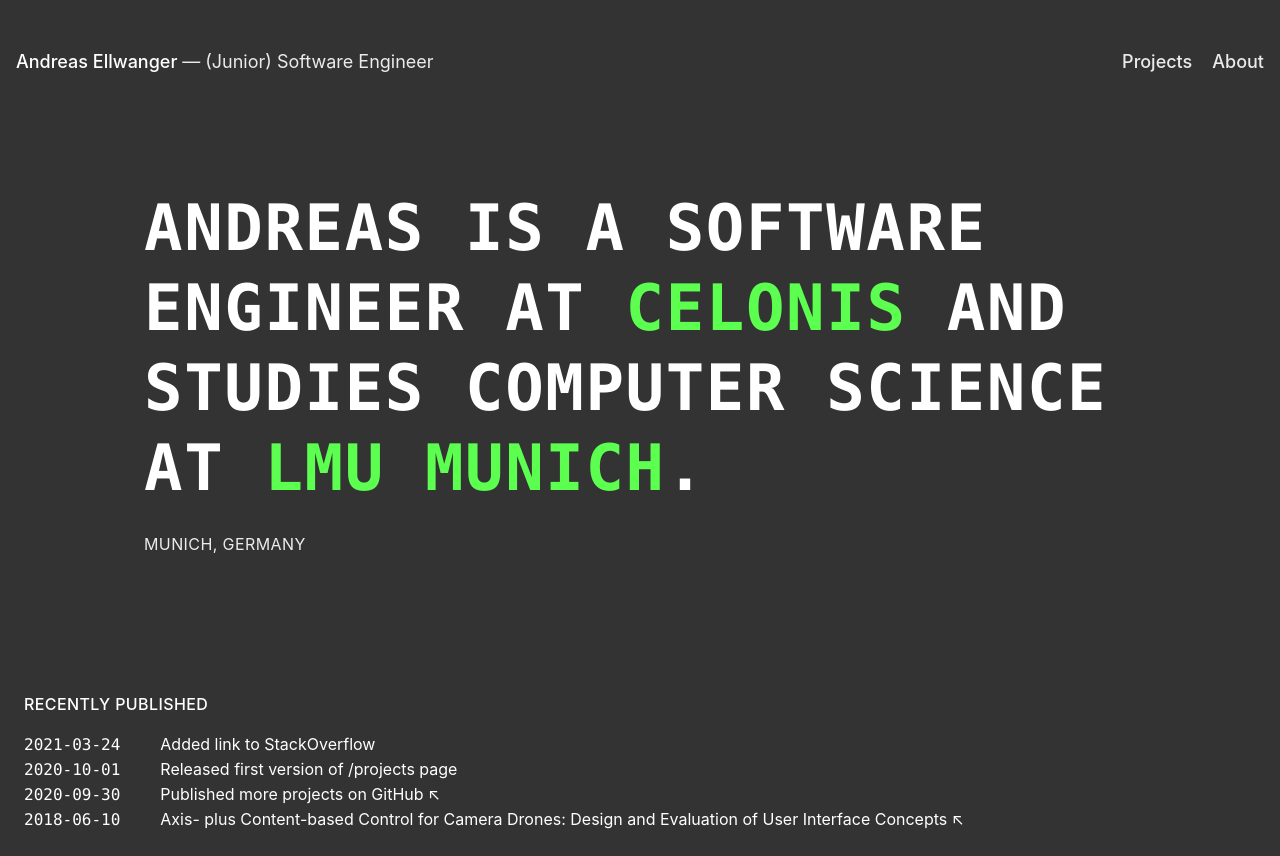
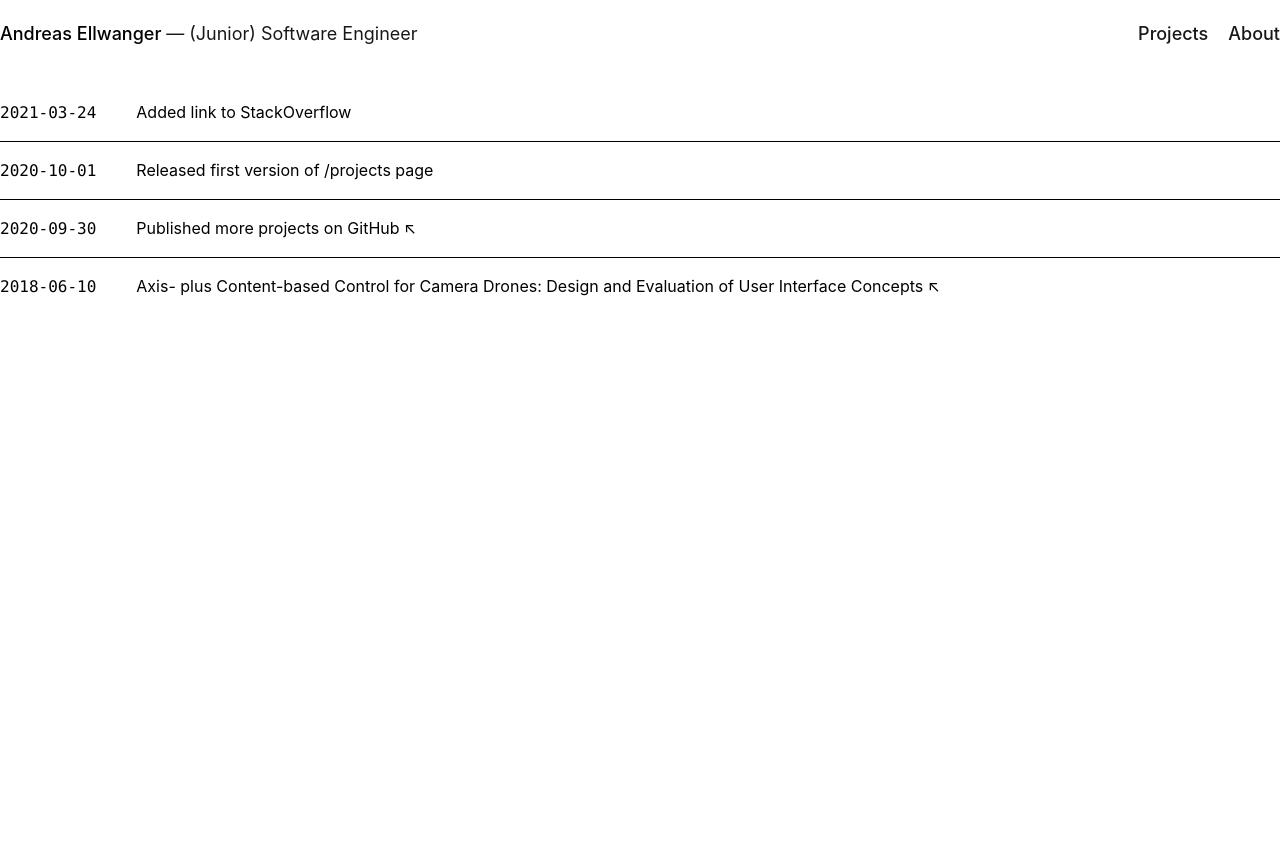
Before and after one commit to ndrsllwngr/andreasellwanger.com, a Next.js app: page / in a window 1280 px wide. After the commit the page ends 800 px from the top, so only its background shows below. Built offline with nearby package versions, Linux system fonts and the light colour scheme; what @tailwindcss/typography would draw is missing.

Commit message:
Switch to B&W, adapt layout

```diff
--- a/components/about.js
+++ b/components/about.js
@@ -4,7 +4,7 @@ const AboutLink = ({children, href}) => {
   return (
     <a
       href={href}
-      className="hover:bg-black rounded-md p-1 -m-1 font-bold"
+      className="hover:bg-black hover:text-white rounded-md p-1 -m-1 font-bold"
     >
       {children}
     </a>
@@ -14,13 +14,13 @@ const AboutLink = ({children, href}) => {
 export const About = () => {
   return (
     <div>
-      <div className="container max-w-2xl mx-auto pb-16 px-4 flex flex-col justify-center">
-        <p className="font-sans text-white text-lg">
+      <div className="flex flex-row flex-wrap container items-center justify-between mx-auto px-4 sm:px-0">
+        <p className="font-sans text-black text-lg">
           My name is Andreas Ellwanger. I am a postgraduate student, currently pursuing a Masters&apos; degree of
           Computer Sciences at LMU Munich, Germany. In 2018 I studied abroad at Leiden University,
           The Netherlands. I graduated in April 2018 at the LMU Munich with a Bachelor of Science in
           Media Informatics and Human-Computer Interaction. In 2020 I joined{' '}
-          <AboutLink href="https://www.celonis.com/">Celonis 🦄</AboutLink>, the market leader in Process Mining, as Junior
+          <AboutLink href="https://www.celonis.com/">Celonis</AboutLink>, the market leader in Process Mining, as Junior
           Software Engineer in the Core - Event
           Collection department. Before that, I worked remotely for a Berlin-based startup called{' '}
           <AboutLink href="https://aiderly.de/">Aiderly</AboutLink>{' '}
--- a/components/blog-preview.js
+++ b/components/blog-preview.js
@@ -28,48 +28,53 @@ BlogEntry.propTypes = {
   external: PropTypes.bool,
 }
 
+const blogEntries = [
+  {
+    id: 1,
+    title:'Added link to StackOverflow',
+    link:'/',
+    date:'2021-03-24',
+    external: false,
+  },
+  {
+    id: 2,
+    title:'Released first version of /projects page',
+    link:'/projects',
+    date:'2020-10-01',
+    external: false,
+  },
+  {
+    id: 3,
+    title:'Published more projects on GitHub',
+    link:'https://github.com/ndrsllwngr/',
+    date:'2020-09-30',
+    external: true,
+  },
+  {
+    id: 4,
+    title:'Axis- plus Content-based Control for Camera Drones: Design and Evaluation of User Interface Concepts',
+    link:'https://dl.acm.org/doi/10.1145/3213526.3213529',
+    date:'2018-06-10',
+    external: true,
+  },
+]
+
 export const BlogPreview = () => {
   return (
-    <div className="container mx-auto flex-col justify-center">
-      <div className="rounded-md p-6">
-        <div className="flex flex-col justify-center">
-          <h2 className="uppercase text-white dark:text-black font-medium tracking-wide mb-4">
-            Recently published
-          </h2>
-          <ul className="text-white dark:text-black">
-          <li>
-              <BlogEntry
-                link="/"
-                title="Added link to StackOverflow"
-                date="2021-03-24"
-              />
-            </li>
-            <li>
-              <BlogEntry
-                link="/projects"
-                title="Released first version of /projects page"
-                date="2020-10-01"
-              />
-            </li>
-            <li>
-              <BlogEntry
-                link="https://github.com/ndrsllwngr/"
-                title="Published more projects on GitHub"
-                date="2020-09-30"
-                external
-              />
-            </li>
-            <li>
-              <BlogEntry
-                link="https://dl.acm.org/doi/10.1145/3213526.3213529"
-                title="Axis- plus Content-based Control for Camera Drones: Design and Evaluation of User Interface Concepts"
-                date="2018-06-10"
-                external
-              />
-            </li>
-          </ul>
-        </div>
-      </div>
+    <div className="flex flex-row flex-wrap container items-center justify-center mx-auto mt-4">
+      <ListWithDividers items={blogEntries} />
     </div>
   )
 }
+
+const ListWithDividers = ({items = []}) => {
+  return (
+    <ul role="list" className="divide-y divide-black w-full">
+      {items.map((item) => (
+        <li key={item.id} className="px-4 py-4 sm:px-0">
+          <BlogEntry link={item.link} title={item.title} date={item.date} external={item.external} />
+        </li>
+      ))}
+    </ul>
+  )
+}
--- a/components/header.js
+++ b/components/header.js
@@ -8,7 +8,7 @@ const Page = ({ title, href }) => {
   return (
     <Link href={href}>
       <a
-        className={`font-medium text-lg text-white opacity-90 hover:opacity-100 ml-5 py-1 sm:py-0 ${
+        className={`font-medium text-lg text-black opacity-90 hover:opacity-100 ml-5 py-1 ${
           router.pathname === href
             ? 'underline'
             : 'no-underline'
@@ -23,13 +23,13 @@ const Page = ({ title, href }) => {
 export const Header = () => {
   // const router = useRouter()
   return (
-    <header className="bg-my-grey-2">
-      <div className="flex flex-row flex-wrap container items-center justify-between mx-auto my-12 px-4">
+    <header className="">
+      <div className="flex flex-row flex-wrap container items-center justify-between mx-auto px-4 sm:px-0 py-4">
         <div>
           <Link href="/">
             {/* <a className="text-black dark:text-white">●</a> */}
-            <a className="group font-medium text-white font-sans text-lg py-1 sm:py-0">
-              Andreas Ellwanger <span className="font-normal opacity-90 group-hover:opacity-100">— (Junior) Software Engineer</span>
+            <a className="group font-medium text-black font-sans text-lg py-1 sm:py-0">
+              Andreas Ellwanger <span className="font-normal opacity-90 group-hover:opacity-100 inline-block md:inline">— (Junior) Software Engineer</span>
             </a>
           </Link>
         </div>
--- a/components/hero.js
+++ b/components/hero.js
@@ -4,7 +4,7 @@ const HeroLink = ({children, href}) => {
   return (
     <a
       href={href}
-      className="hover:bg-black rounded-md p-3 -m-3 font-bold text-celonis"
+      className="hover:bg-black hover:text-white rounded-md px-2 -mx-2 font-bold text-black"
     >
       {children}
     </a>
@@ -14,7 +14,7 @@ const HeroLink = ({children, href}) => {
 export const Hero = () => {
   return (
     <section className="container max-w-5xl mx-auto my-12 py-16 px-4 flex flex-col justify-center">
-      <h1 className="text-white font-bold text-4xl md:text-[4rem] tracking-wide font-mono uppercase leading-tight md:leading-tight">
+      <h1 className="text-black font-bold text-4xl md:text-[4rem] tracking-wide font-sans uppercase leading-tight md:leading-tight">
         Andreas is a Software Engineer at{' '}
         <HeroLink
           href="https://www.celonis.com"
--- a/components/project.js
+++ b/components/project.js
@@ -6,18 +6,18 @@ export const Project = ({ css, title, date, stack, url, list }) => {
   return (
     <section className={css}>
       <header>
-        <h3 className="font-sans font-bold text-white">
+        <h3 className="font-sans font-bold text-black">
           <a className="inline-flex" href={url}>
             <span>{title} ↖</span>
           </a>
         </h3>
-        <p className="font-sans text-white opacity-90">
+        <p className="font-sans text-black opacity-90">
           {date} | {stack}
         </p>
       </header>
       <ul>
         {list.map((text, i) => (
-          <li key={i} className="mt-1 font-sans text-white leading-normal">
+          <li key={i} className="mt-1 font-sans text-black leading-normal">
             <span className="absolute -ml-3 sm:-ml-3 select-none font-bold transform -translate-y-px">
               ›
             </span>
--- a/pages/_document.js
+++ b/pages/_document.js
@@ -67,7 +67,7 @@ class NextSite extends Document {
 						ampOnly={<script async custom-element="amp-form" src="https://cdn.ampproject.org/v0/amp-form-0.1.js" />}
 					/> */}
         </Head>
-        <body className="bg-my-grey-2">
+        <body className="bg-white">
           <Main />
           <NextScript />
           {/* <AmpWrap
--- a/pages/index.js
+++ b/pages/index.js
@@ -15,7 +15,7 @@ const LandingPage = () => {
     <Layout>
       <HtmlHead />
       <Header />
-      <Hero />
+      {/*<Hero />*/}
       <BlogPreview />
     </Layout>
   )
--- a/pages/projects.js
+++ b/pages/projects.js
@@ -90,7 +90,7 @@ const ProjectsPage = () => {
       <Header />
       <section className="container max-w-5xl mx-auto pb-16 px-4 flex flex-col justify-center">
         <h1 className="font-bold text-4xl md:text-4xl tracking-wide leading-tight font-sans mb-12">
-          <span className="text-white opacity-90">Passion projects and fun little experiments</span>
+          <span className="text-black opacity-90">Passion projects and fun little experiments</span>
         </h1>
         {myProjects.map((project, i) => (
           <Project {...project} css="pb-10" key={i} />
```
Also changed, not shown: 1 other file (tests, documents, lock files or other folders).
